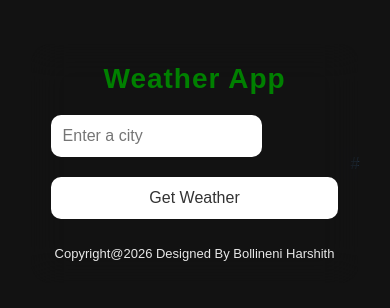
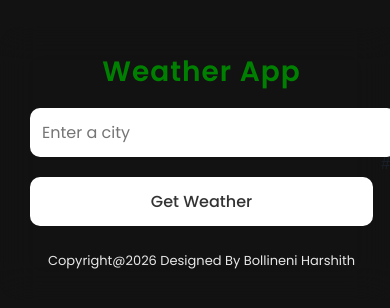
Before and after one commit to Harshith5799/Project9, a React (Vite) app: page / in a window 390 px wide. Shown: the part 258-566 px from the top of the page. Built offline with nearby package versions, Linux system fonts and the light colour scheme.

Commit message:
Initial commit

```diff
--- a/src/App.css
+++ b/src/App.css
@@ -1,8 +1,55 @@
+@import url('https://fonts.googleapis.com/css2?family=Poppins:wght@300;400;500;600&display=swap');
+
+/* Reset */
+*{
+  margin:0;
+  padding:0;
+  font-family:'Poppins', sans-serif;
+}
+/* Tablet View */
+@media (max-width:900px){
+
+  .app{
+    width:80%;
+    padding:25px;
+  }
+
+  .search{
+    flex-direction:column;
+  }
+
+  .search button{
+    width:100%;
+  }
+
+}
+
+/* Mobile View */
 @media (max-width:600px){
 
-h1{
-  font-size:28px;
-}
+  h1{
+    font-size:28px;
+  }
+
+  .app{
+    width:90%;
+    padding:20px;
+  }
+
+  input{
+    width:100%;
+    margin-bottom:10px;
+  }
+
+  button{
+    width:100%;
+  }
+
+  .weather-card{
+    width:100%;
+  }
+
+
 
 input{
   width:100%;
@@ -18,16 +65,10 @@ button{
 }
 
 }
+
+
 /* Import stylish Google Font */
-@import url('https://fonts.googleapis.com/css2?family=Poppins:wght@300;400;500;600&display=swap');
-
-/* Reset */
-*{
-  margin:0;
-  padding:0;
-
-  font-family:'Poppins', sans-serif;
-}
+/* Import stylish Google Font */
 
 /* Beautiful Gradient Background */
 body{
@@ -145,37 +186,11 @@ body{
   }
 }
 
-/* Mobile Responsive */
-@media(max-width:500px){
-  .app{
-    width:90%;
-    padding:20px;
-  }
 
-  .search{
-    flex-direction:column;
-  }
 
-  .search button{
-    width:100%;
-  }
-}
 .card{
   color:green;
 }
 .copy{
   color: white;
 }
-input{
-  width:65%;
-  padding:10px;
-  border-radius:8px;
-  border:none;
-}
-
-button{
-  padding:10px 15px;
-  border-radius:8px;
-  border:none;
-  cursor:pointer;
-}
```
